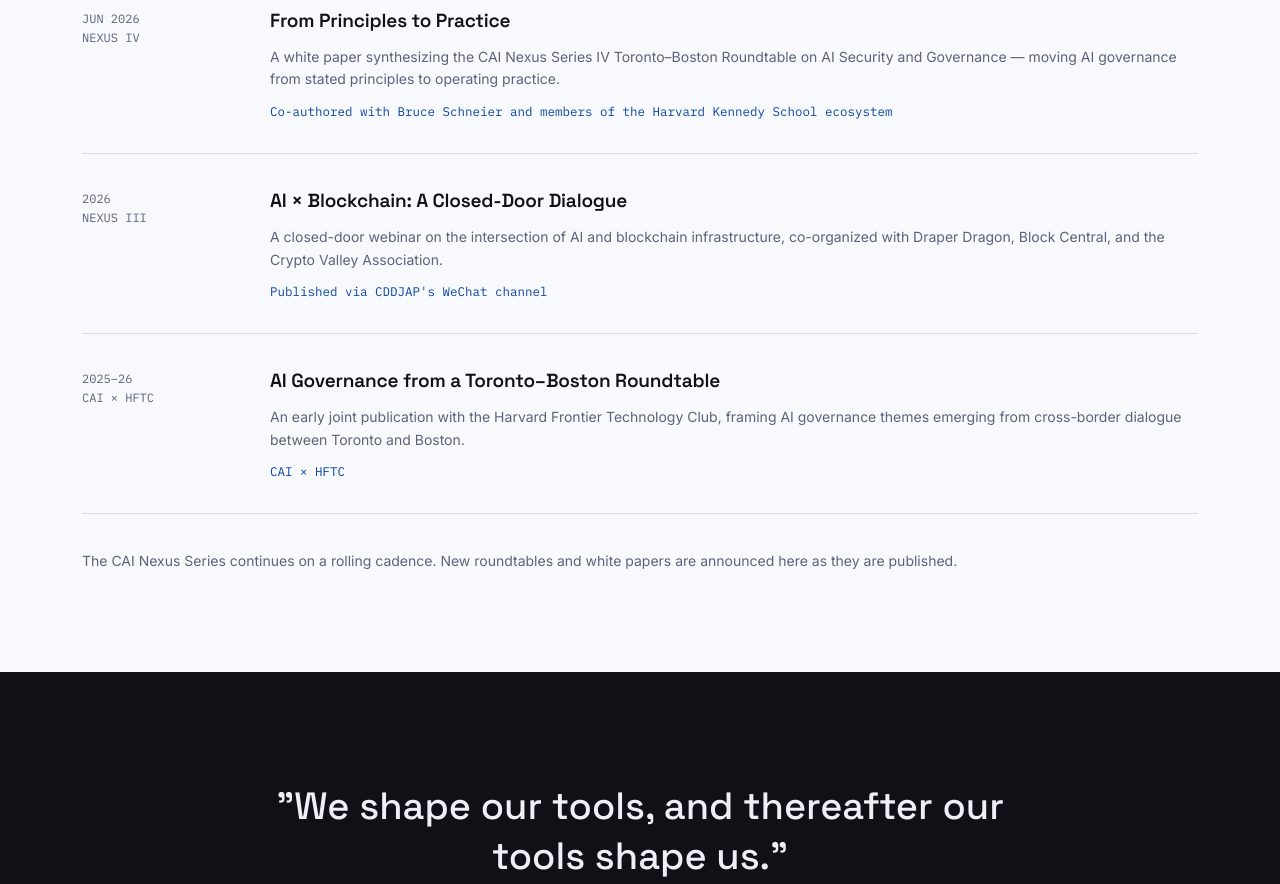
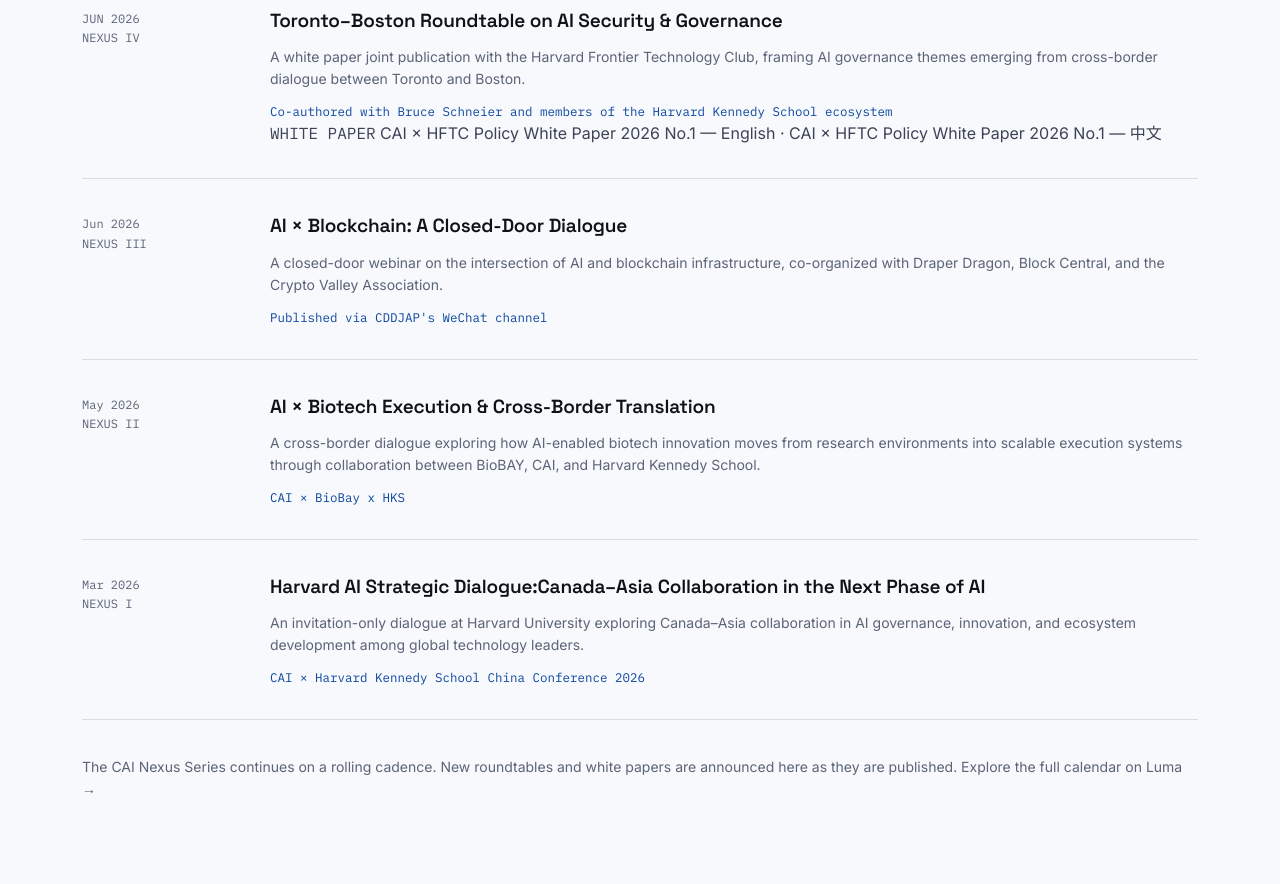
Before and after one commit to stanfordstanley/caiglobal-ai-v3, a plain HTML site: page news.html in a window 1280 px wide. Shown: the part 600-1484 px from the top of the page. Drawn offline with Linux system fonts and the light colour scheme.

Commit message:
Update news.html

```diff
--- a/news.html
+++ b/news.html
@@ -42,17 +42,28 @@
     <div class="kicker on-light">PUBLICATIONS &amp; ROUNDTABLES</div>
     <div class="news-list reveal">
 
-      <div class="news-row">
-        <div class="date mono">JUN 2026<br>NEXUS IV</div>
-        <div>
-          <h3>From Principles to Practice</h3>
-          <p>A white paper synthesizing the CAI Nexus Series IV Toronto–Boston Roundtable on AI Security and Governance — moving AI governance from stated principles to operating practice.</p>
-          <div class="credit">Co-authored with Bruce Schneier and members of the Harvard Kennedy School ecosystem</div>
-        </div>
-      </div>
+ <div class="news-row">
+  <div class="date mono">JUN 2026<br>NEXUS IV</div>
+  <div>
+    <h3>Toronto–Boston Roundtable on AI Security & Governance</h3>
+    <p>A white paper joint publication with the Harvard Frontier Technology Club, framing AI governance themes emerging from cross-border dialogue between Toronto and Boston.</p>
+
+    <div class="credit">
+      Co-authored with Bruce Schneier and members of the Harvard Kennedy School ecosystem
+    </div>
+
+<div class="downloads">
+  <span class="mono">WHITE PAPER</span>
+  <a href="YOUR_EN_PDF_LINK" target="_blank">CAI × HFTC Policy White Paper 2026 No.1 — English</a>
+  <span>·</span>
+  <a href="YOUR_CN_PDF_LINK" target="_blank">CAI × HFTC Policy White Paper 2026 No.1 — 中文</a>
+
+    </div>
+  </div>
+</div>
 
       <div class="news-row">
-        <div class="date mono">2026<br>NEXUS III</div>
+        <div class="date mono">Jun 2026<br>NEXUS III</div>
         <div>
           <h3>AI × Blockchain: A Closed-Door Dialogue</h3>
           <p>A closed-door webinar on the intersection of AI and blockchain infrastructure, co-organized with Draper Dragon, Block Central, and the Crypto Valley Association.</p>
@@ -61,16 +72,28 @@
       </div>
 
       <div class="news-row">
-        <div class="date mono">2025–26<br>CAI × HFTC</div>
+        <div class="date mono">May 2026<br>NEXUS II</div>
         <div>
-          <h3>AI Governance from a Toronto–Boston Roundtable</h3>
-          <p>An early joint publication with the Harvard Frontier Technology Club, framing AI governance themes emerging from cross-border dialogue between Toronto and Boston.</p>
-          <div class="credit">CAI × HFTC</div>
+          <h3>AI × Biotech Execution & Cross-Border Translation</h3>
+          <p>A cross-border dialogue exploring how AI-enabled biotech innovation moves from research environments into scalable execution systems through collaboration between BioBAY, CAI, and Harvard Kennedy School.</p>
+          <div class="credit">CAI × BioBay x HKS</div>
+        </div>
+      </div>
+
+        <div class="news-row">
+        <div class="date mono">Mar 2026<br>NEXUS I</div>
+        <div>
+          <h3>Harvard AI Strategic Dialogue:Canada–Asia Collaboration in the Next Phase of AI</h3>
+          <p>An invitation-only dialogue at Harvard University exploring Canada–Asia collaboration in AI governance, innovation, and ecosystem development among global technology leaders.</p>
+          <div class="credit">CAI × Harvard Kennedy School China Conference 2026</div>
         </div>
       </div>
 
     </div>
-    <p style="margin-top:36px;color:var(--silver);font-size:14px;">The CAI Nexus Series continues on a rolling cadence. New roundtables and white papers are announced here as they are published.</p>
+    <p style="margin-top:36px;color:var(--silver);font-size:14px;">The CAI Nexus Series continues on a rolling cadence. New roundtables and white papers are announced here as they are published.
+     Explore the full calendar on
+    <a href="https://luma.com/cai.nexus" target="_blank">Luma</a> →
+    </p>
   </div>
 </section>
 
@@ -83,7 +106,7 @@
 
 <section class="cta-section">
   <div class="wrap">
-    <h2>Working on AI governance research?</h2>
+    <h2>Working on AI governance research — or building on GAI or AIxBio?</h2>
     <p>We convene closed-door dialogues with a small, deliberately chosen group each time.</p>
     <div class="hero-cta">
       <a href="connect.html" class="btn btn-solid">Get in Touch</a>
```
